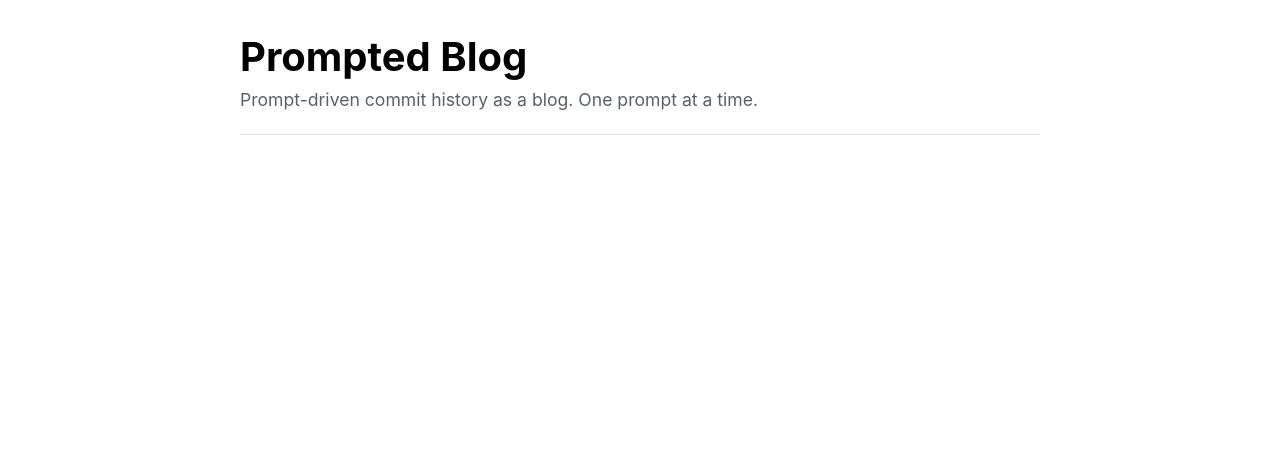
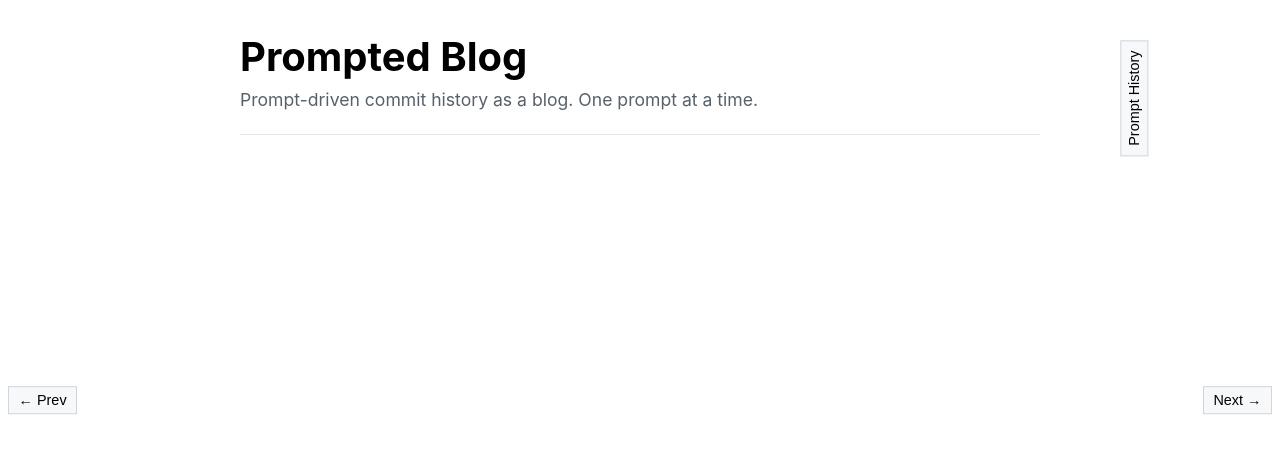
Before and after one commit to quantum-pilot/prompted-blog, a plain HTML site: page index.html in a window 1280 px wide. Drawn offline with Linux system fonts and the light colour scheme; files whose address does not match are found by name.

Commit message:
Add buttons

```diff
--- a/index.html
+++ b/index.html
@@ -11,10 +11,12 @@
       margin: 2rem auto;
       max-width: 800px;
       padding: 0 1rem;
+      position: relative;
     }
     .header {
       border-bottom: 1px solid #e1e4e8;
       margin-bottom: 2rem;
+      position: relative;
     }
     h1 {
       font-size: 2.5rem;
@@ -25,12 +27,43 @@
       font-size: 1.1rem;
       margin: 0.5rem 0 1.5rem;
     }
+    .history-button {
+      position: absolute;
+      right: -5rem;
+      top: 0.5rem;
+      transform: rotate(-90deg);
+      transform-origin: right top;
+      background: #f6f8fa;
+      border: 1px solid #d1d5da;
+      padding: 0.3rem 0.6rem;
+      font-size: 0.9rem;
+      cursor: pointer;
+    }
+    .nav-button {
+      position: fixed;
+      top: 50%;
+      transform: translateY(-50%);
+      background: #f6f8fa;
+      border: 1px solid #d1d5da;
+      padding: 0.3rem 0.6rem;
+      font-size: 0.9rem;
+      cursor: pointer;
+    }
+    .prev-post {
+      left: 0.5rem;
+    }
+    .next-post {
+      right: 0.5rem;
+    }
   </style>
 </head>
 <body>
+  <button class="nav-button prev-post">← Prev</button>
+  <button class="nav-button next-post">Next →</button>
   <header class="header">
     <h1>Prompted Blog</h1>
     <p class="description">Prompt-driven commit history as a blog. One prompt at a time.</p>
+    <button class="history-button" onclick="location.search='?history_enabled=true'">Prompt History</button>
   </header>
   <main id="latest-post" class="markdown-body">
     <!-- Latest post will be injected here -->
```
Also changed, not shown: engine/prompts.md (+2 -0 lines).
